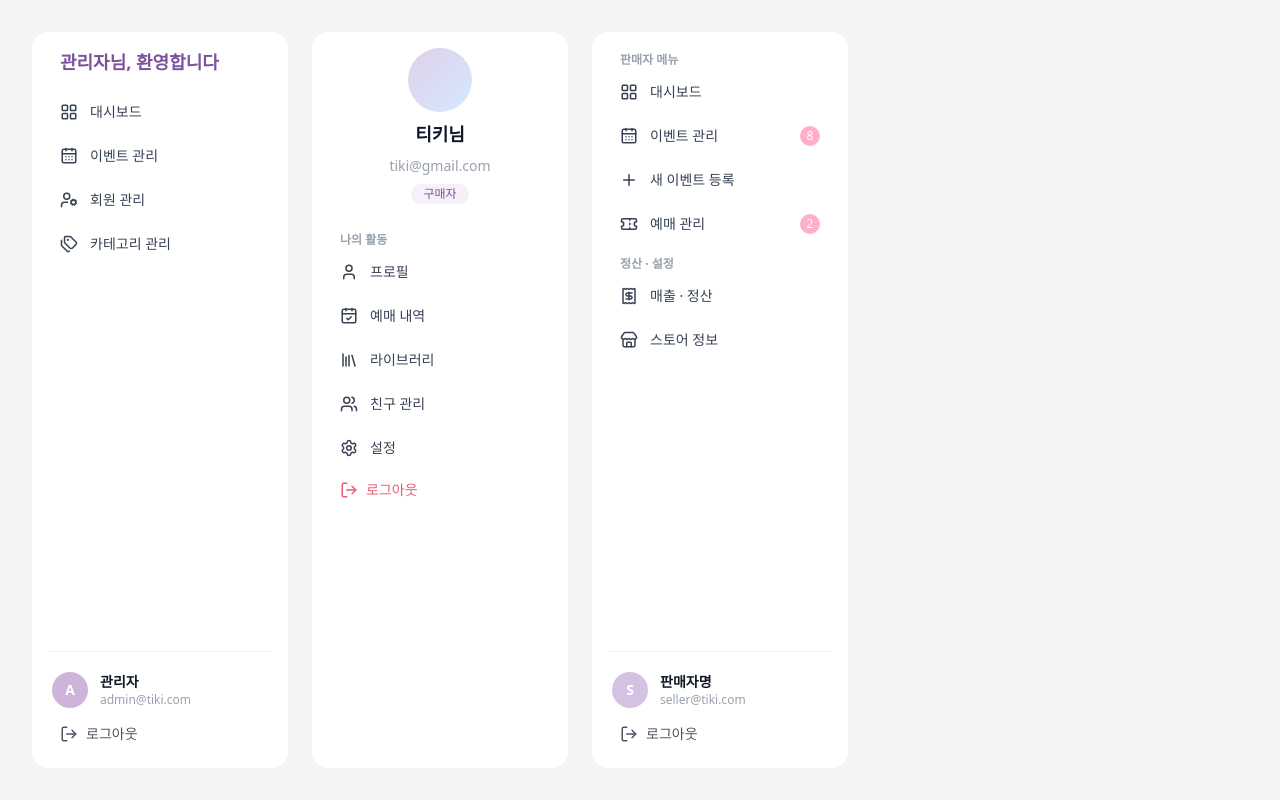
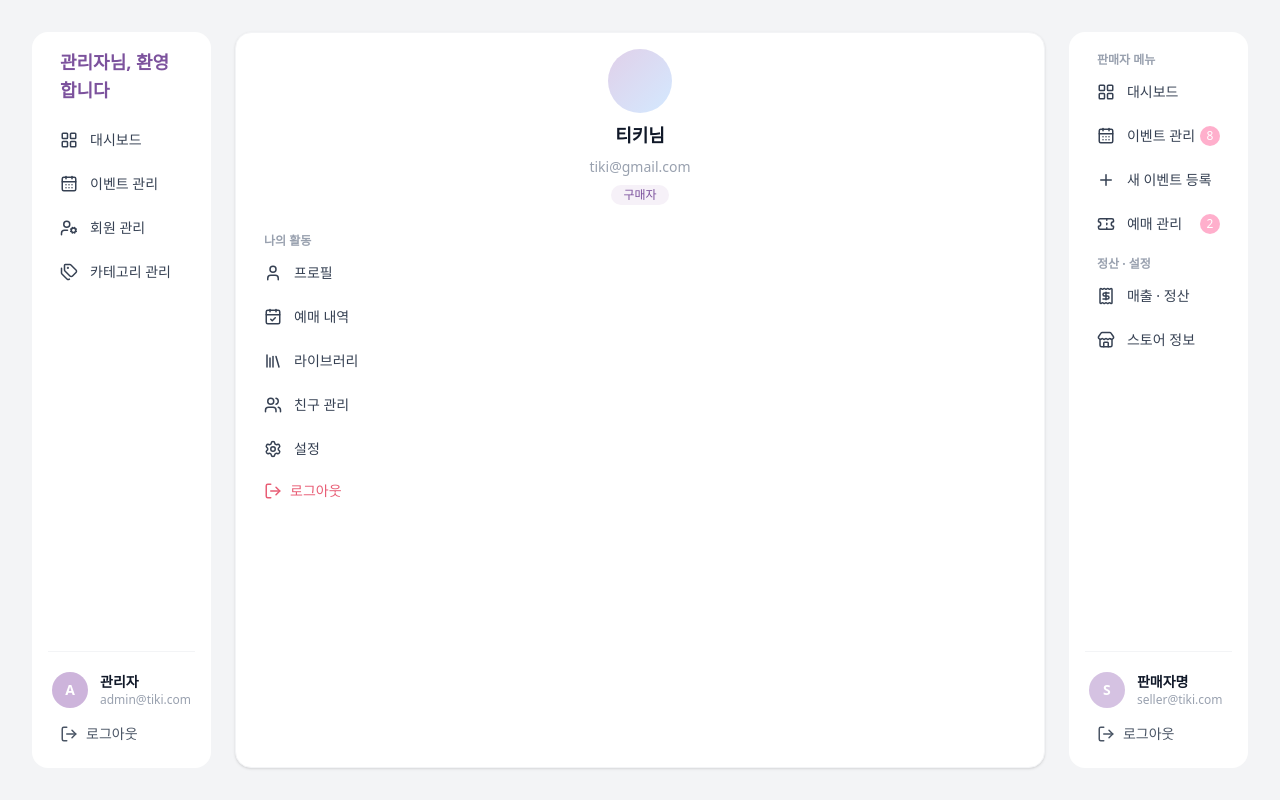
Before and after one commit to FRONTENDBOOTCAMP-17th/tiki, a Next.js app: page /example/sidebar in a window 1280 px wide. Built offline with nearby package versions, Linux system fonts and the light colour scheme.

Commit message:
refactor: 마이페이지 사이드바 경로 수정 및 카드 스타일 적용

```diff
--- a/src/components/sidebar/MyPageSidebar.tsx
+++ b/src/components/sidebar/MyPageSidebar.tsx
@@ -5,8 +5,8 @@ import SidebarMenuItem from "./SidebarMenuItem";
 import type { SidebarItem } from "./types";
 
 const MY_MENU: SidebarItem[] = [
-  { label: "프로필", href: "/mypage", icon: User },
-  { label: "예매 내역", href: "/mypage/orders", icon: CalendarCheck },
+  { label: "프로필", href: "/mypage/profile", icon: User },
+  { label: "예매 내역", href: "/mypage/reservations", icon: CalendarCheck },
   { label: "라이브러리", href: "/mypage/library", icon: Library },
   { label: "친구 관리", href: "/mypage/friends", icon: Users },
   { label: "설정", href: "/mypage/settings", icon: Settings },
@@ -14,7 +14,7 @@ const MY_MENU: SidebarItem[] = [
 
 export default function MyPageSidebar() {
   return (
-    <aside className="flex h-full w-64 flex-col rounded-2xl bg-white p-4">
+    <aside className="flex h-full w-full flex-col rounded-2xl border border-gray-100 bg-white p-4 shadow-sm">
       {/* 상단 큰 프로필 카드 (직접 작성) */}
       <div className="flex flex-col items-center gap-2 pb-4">
         <div className="h-16 w-16 rounded-full bg-gradient-to-br from-primary-300 to-secondary-300" />
```
